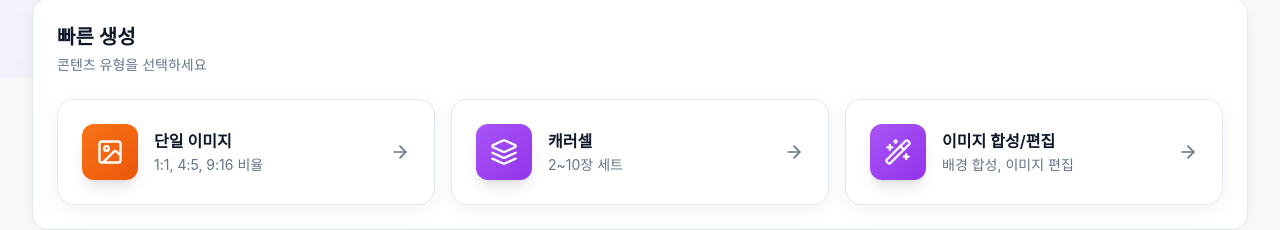
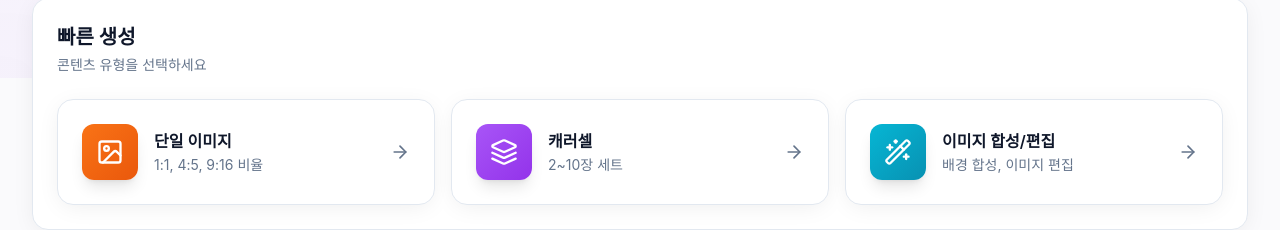
Before and after one commit to jayMinOh/ai-contents-factory, a Next.js app in the folder frontend/: page / in a window 1280 px wide. Shown: the part 722-952 px from the top of the page. Built offline with nearby package versions, Linux system fonts and the light colour scheme; no server answers.

Commit message:
fix: unify compose icon and color across main and create pages
- Change compose gradient from purple to glow (cyan) on main page
- Change compose icon from ImagePlus to Wand2 on create page

```diff
--- a/frontend/app/create/page.tsx
+++ b/frontend/app/create/page.tsx
@@ -145,7 +145,7 @@ const contentTypes = [
   },
   {
     type: "compose" as const,
-    icon: ImagePlus,
+    icon: Wand2,
     label: "이미지 합성/편집",
     desc: "업로드한 이미지를 AI로 합성/편집",
     gradient: "from-glow-500 to-glow-600",
--- a/frontend/app/page.tsx
+++ b/frontend/app/page.tsx
@@ -41,8 +41,8 @@ const contentTypes = [
     icon: Wand2,
     label: "이미지 합성/편집",
     desc: "배경 합성, 이미지 편집",
-    color: "purple",
-    gradient: "from-purple-500 to-purple-600",
+    color: "glow",
+    gradient: "from-glow-500 to-glow-600",
   },
 ];
 
```
